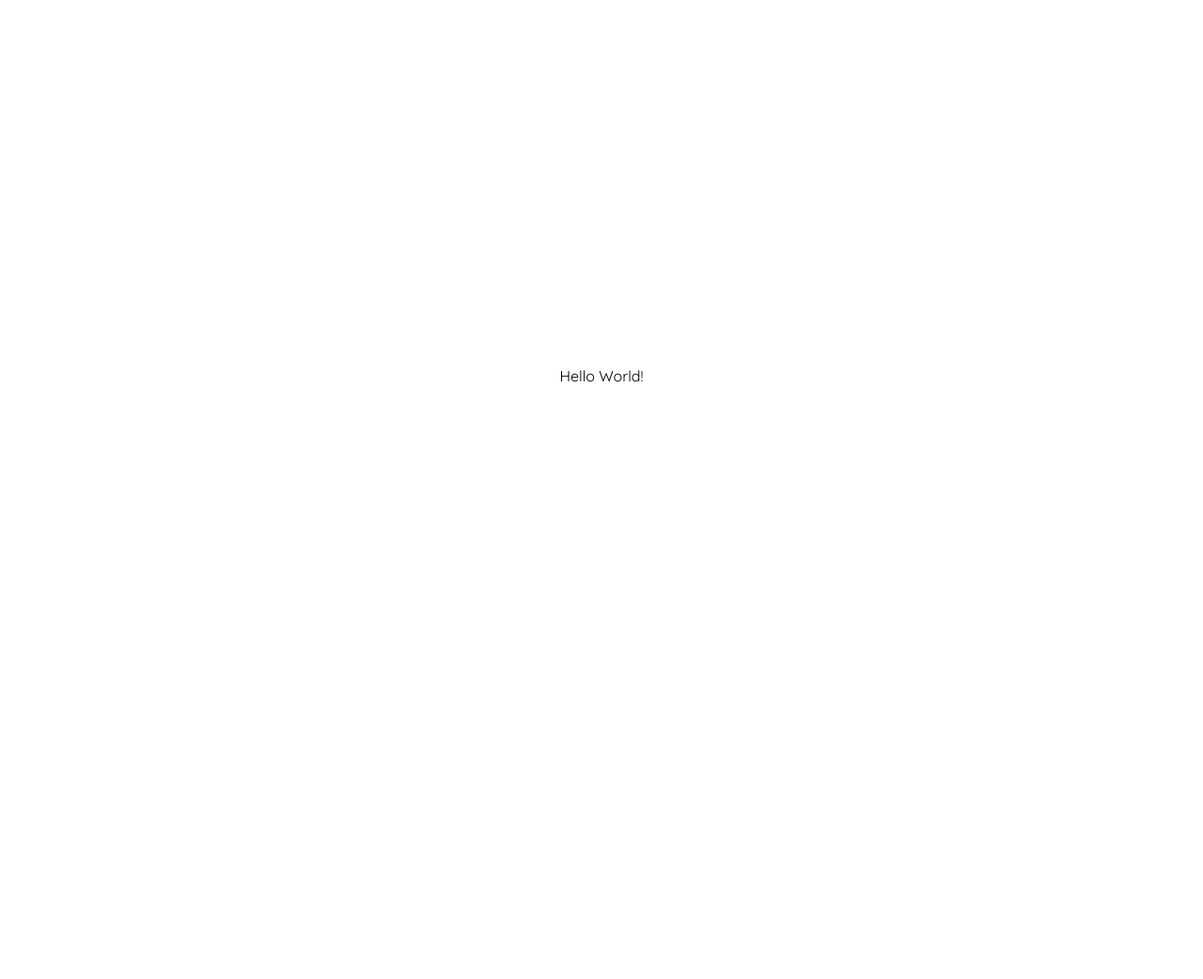
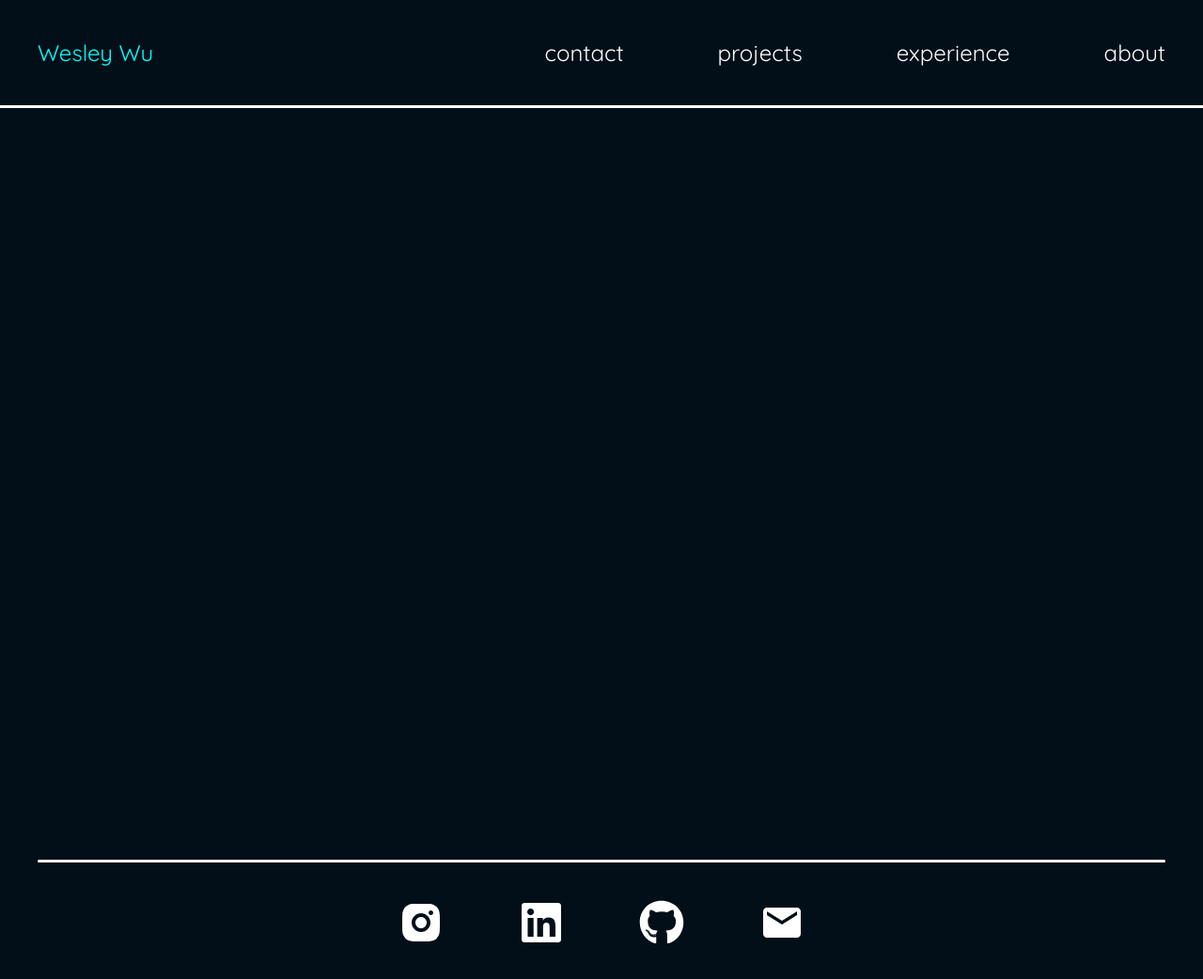
Before and after one commit to wesleylwu/portfolio, a Next.js app: page / in a window 1280 px wide. Shown: the top 1042 px of the page at 94% size. Before the commit the page ends 800 px from the top, so only its background shows below. Built offline with nearby package versions, Linux system fonts and the light colour scheme.

Commit message:
add part of navbarand footer

```diff
--- a/package.json
+++ b/package.json
@@ -16,7 +16,9 @@
     "lucide-react": "~0.417.0",
     "next": "^15.1.6",
     "react": "19.0.0",
-    "react-dom": "19.0.0"
+    "react-dom": "19.0.0",
+    "react-icons": "^5.5.0",
+    "react-scroll": "^1.9.3"
   },
   "devDependencies": {
     "@eslint/js": "~9.8.0",
--- a/src/app/globals.css
+++ b/src/app/globals.css
@@ -5,6 +5,7 @@
   --color-blue-primary: #030f18;
   --color-blue-secondary: #061928;
   --color-blue-accent: #060316;
+  --color-blue-dark: #008c8c;
   --color-blue-neon: #00ffff;
   --color-purple-neon: #d300ff;
   --color-red-neon: #ff073a;
--- a/src/app/layout.tsx
+++ b/src/app/layout.tsx
@@ -1,5 +1,7 @@
 import "./globals.css";
 import { Quicksand } from "next/font/google";
+import NavBar from "@/components/NavBar";
+import Footer from "@/components/Footer";
 import { ReactQueryClientProvider } from "@/utils/react-query";
 
 const quicksand = Quicksand({
@@ -23,7 +25,9 @@ export default function RootLayout({ children }: LayoutProps) {
   return (
     <html lang="en">
       <body className={quicksand.className}>
+        <NavBar />
         <ReactQueryClientProvider>{children}</ReactQueryClientProvider>
+        <Footer />
       </body>
     </html>
   );
--- a/src/app/page.tsx
+++ b/src/app/page.tsx
@@ -1,9 +1,5 @@
 const Home = () => {
-  return (
-    <div className="flex h-screen w-screen items-center justify-center">
-      Hello World!
-    </div>
-  );
+  return <div className="bg-blue-primary h-screen w-screen"></div>;
 };
 
 export default Home;
--- /dev/null
+++ b/src/components/Divider.tsx
@@ -0,0 +1,5 @@
+const Divider = () => {
+  return <div className="mx-10 rounded-xl border-t-3 border-white"></div>;
+};
+
+export default Divider;
--- /dev/null
+++ b/src/components/Footer.tsx
@@ -0,0 +1,20 @@
+import Divider from "@/components/Divider";
+import socials from "@/data/socials";
+import Link from "next/link";
+
+const Footer = () => {
+  return (
+    <div className="bg-blue-primary">
+      <Divider />
+      <div className="flex flex-row justify-center gap-x-20 p-10">
+        {socials.map(({ Icon, link }, index) => (
+          <Link key={index} href={link} className="" target="_blank">
+            <Icon className="hover:text-blue-dark text-5xl text-white transition-colors duration-300 ease-in-out" />
+          </Link>
+        ))}
+      </div>
+    </div>
+  );
+};
+
+export default Footer;
--- /dev/null
+++ b/src/components/NavBar.tsx
@@ -0,0 +1,37 @@
+"use client";
+// import { useState } from "react";
+import navBar from "@/data/navBar";
+import Divider from "@/components/Divider";
+import { Link as ScrollLink } from "react-scroll";
+
+const NavBar = () => {
+  // const [isNavOpen, setIsNavOpen] = useState(false);
+
+  //   const toggleNav = () => {
+  //     setIsNavOpen(!isNavOpen);
+  // };
+
+  return (
+    <>
+      <div className="font-quicksand bg-blue-primary flex items-center justify-between p-10 text-2xl">
+        <p className="text-blue-neon">Wesley Wu</p>
+        <div className="flex flex-row-reverse space-x-25 space-x-reverse text-white">
+          {navBar.map(({ text, link }, index) => (
+            <ScrollLink
+              to={link}
+              key={index}
+              smooth={true}
+              duration={500}
+              className="hover:text-blue-dark cursor-pointer transition-colors duration-300 ease-in-out"
+            >
+              {text}
+            </ScrollLink>
+          ))}
+        </div>
+      </div>
+      <Divider />
+    </>
+  );
+};
+
+export default NavBar;
--- /dev/null
+++ b/src/data/navBar.ts
@@ -0,0 +1,20 @@
+const NavBar = [
+  {
+    text: "about",
+    link: "about",
+  },
+  {
+    text: "experience",
+    link: "experience",
+  },
+  {
+    text: "projects",
+    link: "projects",
+  },
+  {
+    text: "contact",
+    link: "contact",
+  },
+];
+
+export default NavBar;
--- /dev/null
+++ b/src/data/socials.ts
@@ -0,0 +1,24 @@
+import { RiInstagramFill } from "react-icons/ri";
+import { FaGithub, FaLinkedin } from "react-icons/fa";
+import { MdEmail } from "react-icons/md";
+
+const socials = [
+  {
+    Icon: RiInstagramFill,
+    link: "https://www.instagram.com/wesleylwu/",
+  },
+  {
+    Icon: FaLinkedin,
+    link: "https://www.linkedin.com/in/wesleylwu/",
+  },
+  {
+    Icon: FaGithub,
+    link: "https://github.com/wesleylwu",
+  },
+  {
+    Icon: MdEmail,
+    link: "mailto:wesleylwu@gmail.com",
+  },
+];
+
+export default socials;
```
Also changed, not shown: 2 other files (tests, documents, lock files or other folders).
